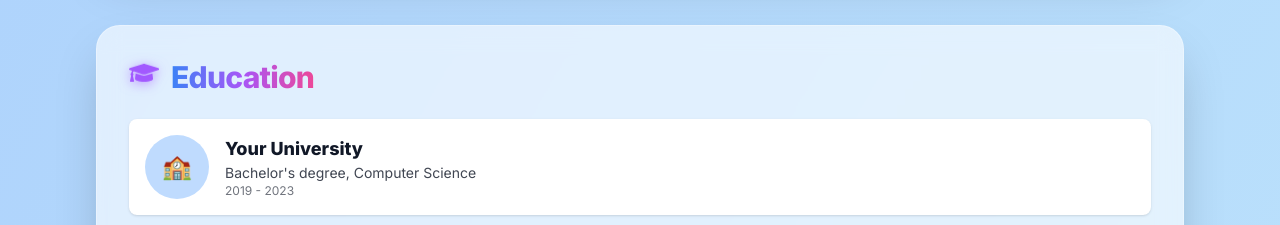
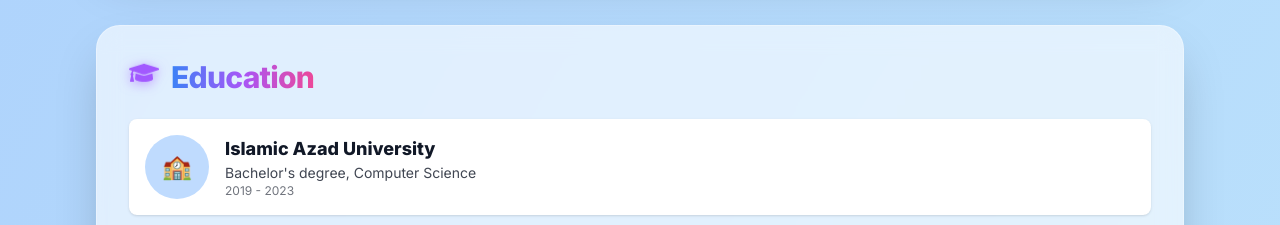
Before and after one commit to qafariamirhossein/modern-resume, a React (Vite) app: page / in a window 1280 px wide. Shown: the part 3580-3805 px from the top of the page. Built offline with nearby package versions, Linux system fonts and the light colour scheme.

Commit message:
Add the uni to the site

```diff
--- a/src/i18n.ts
+++ b/src/i18n.ts
@@ -61,7 +61,7 @@
       linkedin: 'https://www.linkedin.com/in/amirhossein-qafari/',
       github: 'https://github.com/qafariamirhossein',
       about_text: `I am AmirHossein Qafari, a 22-year-old software developer based in Tehran, Iran. Passionate about building modern web applications and always eager to learn new technologies. Let's connect!\n\nPhone: +98 930 064 6780\nTelegram: @amirDev82\nLinkedIn: amirhossein-qafari\nGitHub: qafariamirhossein`,
-      education_school: 'Your University',
+      education_school: 'Islamic Azad University',
       education_degree: "Bachelor's degree, Computer Science",
       education_period: '2019 - 2023',
       education_school_high: 'High School',
@@ -249,7 +249,7 @@
         }
       },
       contact: 'تماس با من',
-      name: 'امیرحسین قافری',
+      name: 'امیرحسین غفاری',
       title: 'توسعه‌دهنده نرم‌افزار',
       location: 'تهران، ایران',
       age: '۲۲ ساله',
@@ -258,7 +258,7 @@
       linkedin: 'https://www.linkedin.com/in/amirhossein-qafari/',
       github: 'https://github.com/qafariamirhossein',
       about_text: `من امیرحسین قافری هستم، ۲۲ ساله و توسعه‌دهنده نرم‌افزار ساکن تهران. علاقه‌مند به ساخت برنامه‌های مدرن وب و همیشه مشتاق یادگیری فناوری‌های جدید. خوشحال می‌شوم ارتباط بگیریم!\n\nتلفن: +98 930 064 6780\nتلگرام: @amirDev82\nلینکدین: amirhossein-qafari\nگیت‌هاب: qafariamirhossein`,
-      education_school: 'دانشگاه شما',
+      education_school: 'دانشگاه آزاد اسلامی',
       education_degree: 'کارشناسی علوم کامپیوتر',
       education_period: '۱۳۹۸ - ۱۴۰۲',
       education_school_high: 'دبیرستان',
```
